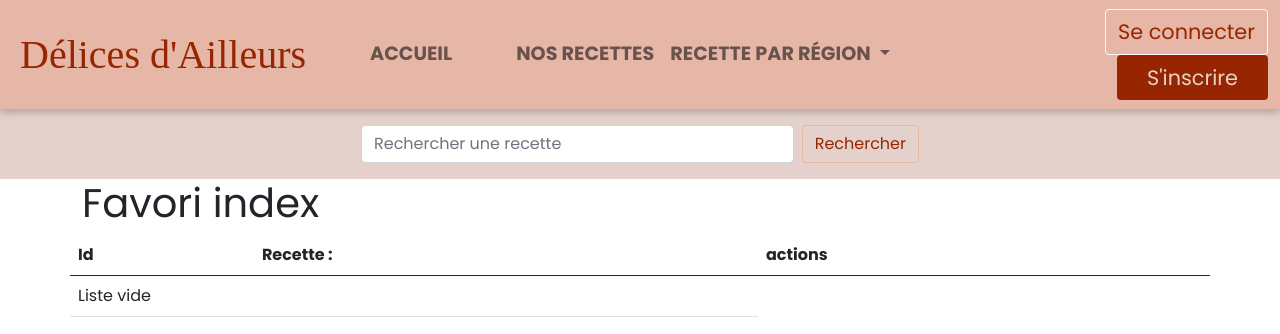
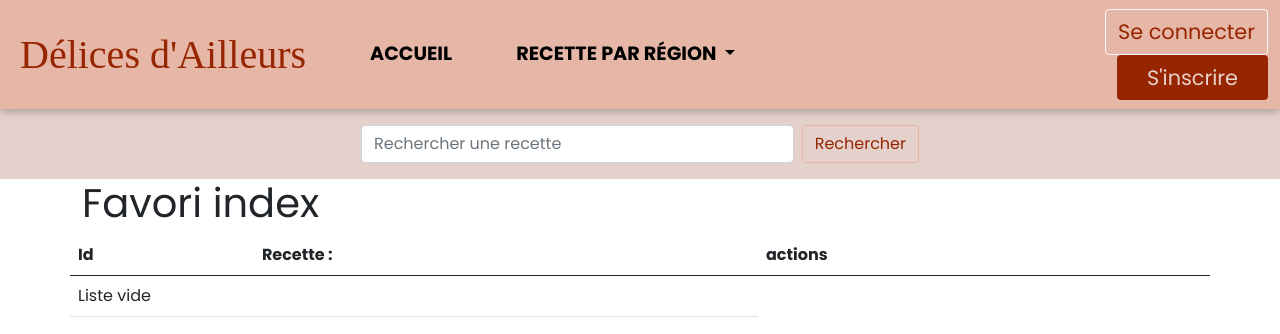
Before and after one commit to recette-facile/recettes_du_monde, a Symfony app: template templates/favori/index.html.twig in a window 1280 px wide. Shown: the top 334 px of the page. Run offline with Twig, Linux system fonts and the light colour scheme; the template is opened without the code that fills it, so the values that code supplies are empty; some libraries are stand-ins or nearby versions; some web fonts are replaced.

Commit message:
Modification de la nav Menu
+ Modification de la redirection de User Edit (vers user_index a la validation )

```diff
--- a/src/Controller/UserController.php
+++ b/src/Controller/UserController.php
@@ -81,7 +81,7 @@ class UserController extends AbstractController
         if ($form->isSubmitted() && $form->isValid()) {
             $this->getDoctrine()->getManager()->flush();
 
-            return $this->redirectToRoute('user_show', [], Response::HTTP_SEE_OTHER);
+            return $this->redirectToRoute('user_index', [], Response::HTTP_SEE_OTHER);
         }
 
         return $this->renderForm('user/edit.html.twig', [
--- a/templates/menu.html.twig
+++ b/templates/menu.html.twig
@@ -6,14 +6,66 @@
 			<div class="collapse navbar-collapse" id="navbarSupportedContent">
 				<ul class="navbar-nav me-auto mb-2 mb-lg-0 ms-5 col-12">
 					<li class="nav-item">
-						<a class="nav-link me-5" href="{{ path('home')}}">Accueil</a>
+						<a class="nav-link me-5 " style= "color:black;" href="{{ path('home')}}">Accueil</a>
 					</li>
-					<li class="nav-item">
-						<a class="nav-link" href="{{ path('recette_index') }}">Nos recettes</a>
-					</li>
+
+
+
+
+					{% if is_granted("ROLE_ADMIN") %}
+
+						<div class="dropdown show" >
+							<a class="nav-link dropdown-toggle" href="#" role="button" id="dropdownMenuLink" data-toggle="dropdown" aria-haspopup="true" aria-expanded="false" data-bs-toggle="dropdown" aria-expanded="false">
+									Gestion recettes
+							</a>
+							<div class="dropdown-menu" aria-labelledby="dropdownMenuLink">
+								<a class="dropdown-item" href=" {{ path("recette_index") }} ">Liste</a>
+								<a class="dropdown-item" href=" {{ path("recette_new") }} ">Ajouter</a>
+							</div>
+						</div>
+
+						<div class="dropdown show" >
+							<a class="nav-link dropdown-toggle" href="#" role="button" id="dropdownMenuLink" data-toggle="dropdown" aria-haspopup="true" aria-expanded="false" data-bs-toggle="dropdown" aria-expanded="false">
+									Ingrédients
+							</a>
+							<div class="dropdown-menu" aria-labelledby="dropdownMenuLink">
+								<a class="dropdown-item" href=" {{ path("ingredient_index") }} ">Liste</a>
+								<a class="dropdown-item" href=" {{ path("recette_new") }} ">Ajouter</a>
+							</div>
+						</div>
+
+						<div class="dropdown show" >
+							<a class="nav-link dropdown-toggle" href="#" role="button" id="dropdownMenuLink" data-toggle="dropdown" aria-haspopup="true" aria-expanded="false" data-bs-toggle="dropdown" aria-expanded="false">
+									Zones géographiques
+							</a>
+							<div class="dropdown-menu" aria-labelledby="dropdownMenuLink">
+								<a class="dropdown-item" href=" {{ path("zone_geo_index") }} ">Liste</a>
+								<a class="dropdown-item" href=" {{ path("zone_geo_new") }} ">Ajouter</a>
+							</div>
+
+
+
+						</div>
+
+						<div class="dropdown show" >
+							<a class="nav-link dropdown-toggle" href="#" role="button" id="dropdownMenuLink" data-toggle="dropdown" aria-haspopup="true" aria-expanded="false" data-bs-toggle="dropdown" aria-expanded="false">
+									Utilisateurs
+							</a>
+							<div class="dropdown-menu" aria-labelledby="dropdownMenuLink">
+								<a class="dropdown-item" href=" {{ path("user_index") }} ">Liste</a>
+								<a class="dropdown-item" href=" {{ path("user_new") }} ">Ajouter</a>
+							</div>
+						</div>
+
+
+
+
+
+					{% endif %}
+
 					{# Fonctionnalités à développer plus tard #}
-					<li class="nav-item dropdown">
-						<a class="nav-link dropdown-toggle" href="#" id="navbarDropdown" role="button" data-bs-toggle="dropdown" aria-expanded="false">
+					<li class="nav-item dropdown" >
+						<a class="nav-link dropdown-toggle" href="#" id="navbarDropdown" role="button" data-bs-toggle="dropdown" aria-expanded="false" style= "color:black;" >
 						Recette par région
 						</a>
 						<ul class="dropdown-menu" aria-labelledby="navbarDropdown">
@@ -24,51 +76,17 @@
 						</ul>
 					</li>
 
+				</ul>
+			</div>
 
 
-					{% if is_granted("ROLE_ADMIN") %}
-						<li class="nav-item dropdown">
-							<a class="nav-link dropdown-toggle" href="#" id="navbarDropdown" role="button" data-bs-toggle="dropdown" aria-expanded="false">
-							Gestion recettes
-							</a>
-							<ul class="dropdown-menu" aria-labelledby="navbarDropdown">
-								<li><a class="dropdown-item" href="{{ path("recette_index") }}">Liste</a></li>
-								<li><a class="dropdown-item" href="{{ path("recette_new") }}">Ajouter</a></li>
-								<li><hr class="dropdown-divider"></li>
-								<li class="ms-2">Ingrédients</li>
-								<li><a class="dropdown-item" href="{{ path("ingredient_index")}}">Liste</a></li>
-								<li><a class="dropdown-item" href="{{ path("ingredient_new")}}">Ajouter</a></li>
-							</ul>
-						</li>
-						<li class="nav-item dropdown">
-							<a class="nav-link dropdown-toggle" href="#" id="navbarDropdown" role="button" data-bs-toggle="dropdown" aria-expanded="false">
-							Zones géographiques
-							</a>
-							<ul class="dropdown-menu" aria-labelledby="navbarDropdown">
-								<li><a class="dropdown-item" href="{{ path("zone_geo_index")}}">Liste</a></li>
-								<li><a class="dropdown-item" href="{{ path("zone_geo_new")}}">Ajouter</a></li>
-							</ul>
-						</li>
-						<li class="nav-item dropdown me-5">
-							<a class="nav-link dropdown-toggle" href="#" id="navbarDropdown" role="button" data-bs-toggle="dropdown" aria-expanded="false">
-							Utilisateurs
-							</a>
-							<ul class="dropdown-menu" aria-labelledby="navbarDropdown">
-								<li><a class="dropdown-item" href="{{ path("user_index")}}">Liste</a></li>
-								<li><a class="dropdown-item" href="{{ path("user_new")}}">Ajouter</a></li>
-							</ul>
-						</li>
-					{% endif %}
-
-				</ul>
-			</div>
 
 			{% if is_granted("IS_AUTHENTICATED_FULLY") %}
 			{# si l'utilisateur est connecté, on lui affiche ce qui suit! #}
 			<ul class='navbar-nav'>
 				<div class="col text-end">
 					<li class="nav-item ms-5">
-						<a class="nav-link" href="{{ path("favori_index") }}"><i class="fas fa-heart me-3"></i>Favoris</a>
+						<a class="nav-link" style= "color:black;"  href="{{ path("favori_index") }}"><i class="fas fa-heart me-3"></i>Favoris</a>
 					</li>
 					<li class="nav-item last">
 						<a class="nav-link logout " href="{{ path("app_logout") }}">Déconnexion</a>
```
